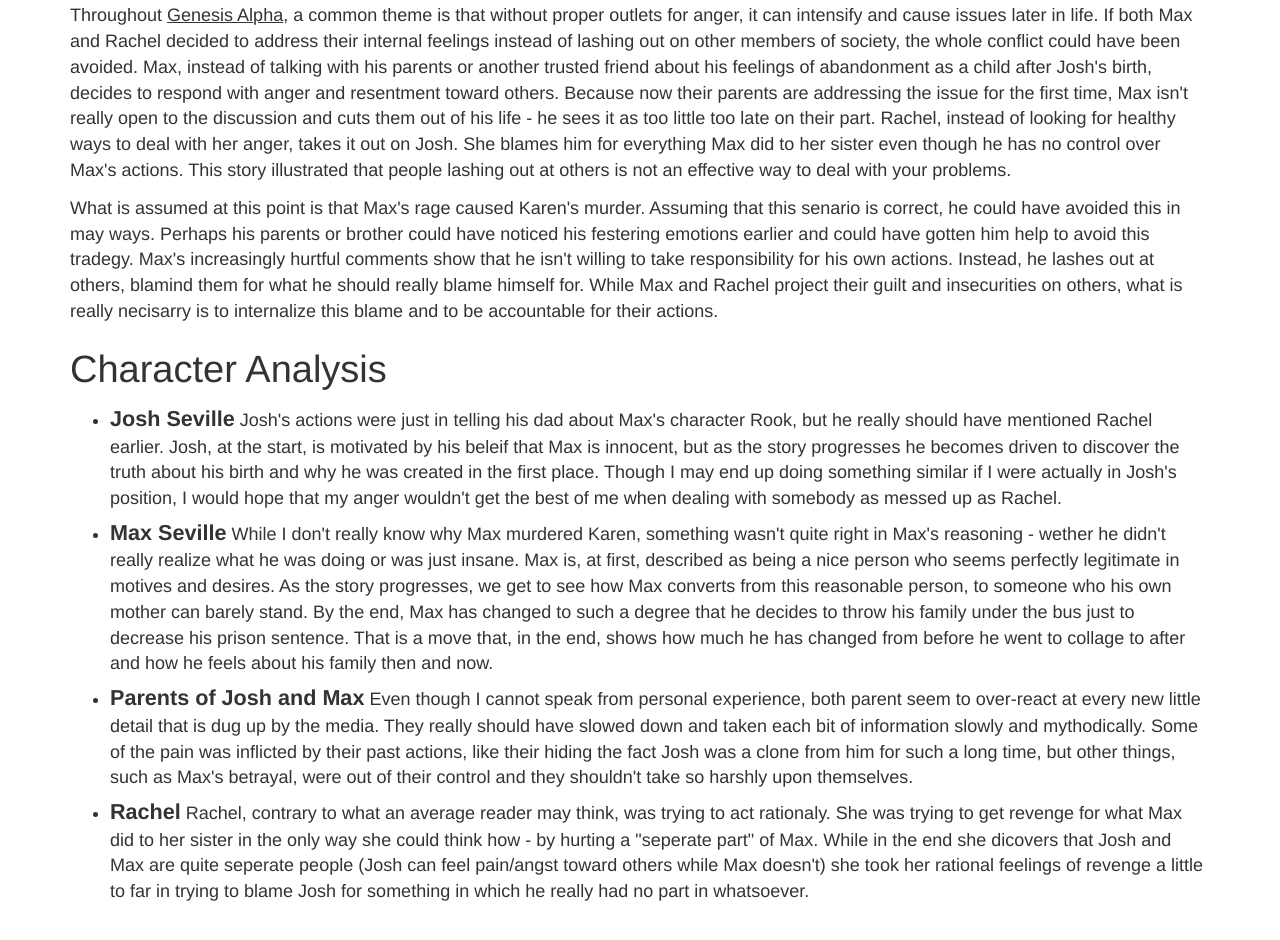
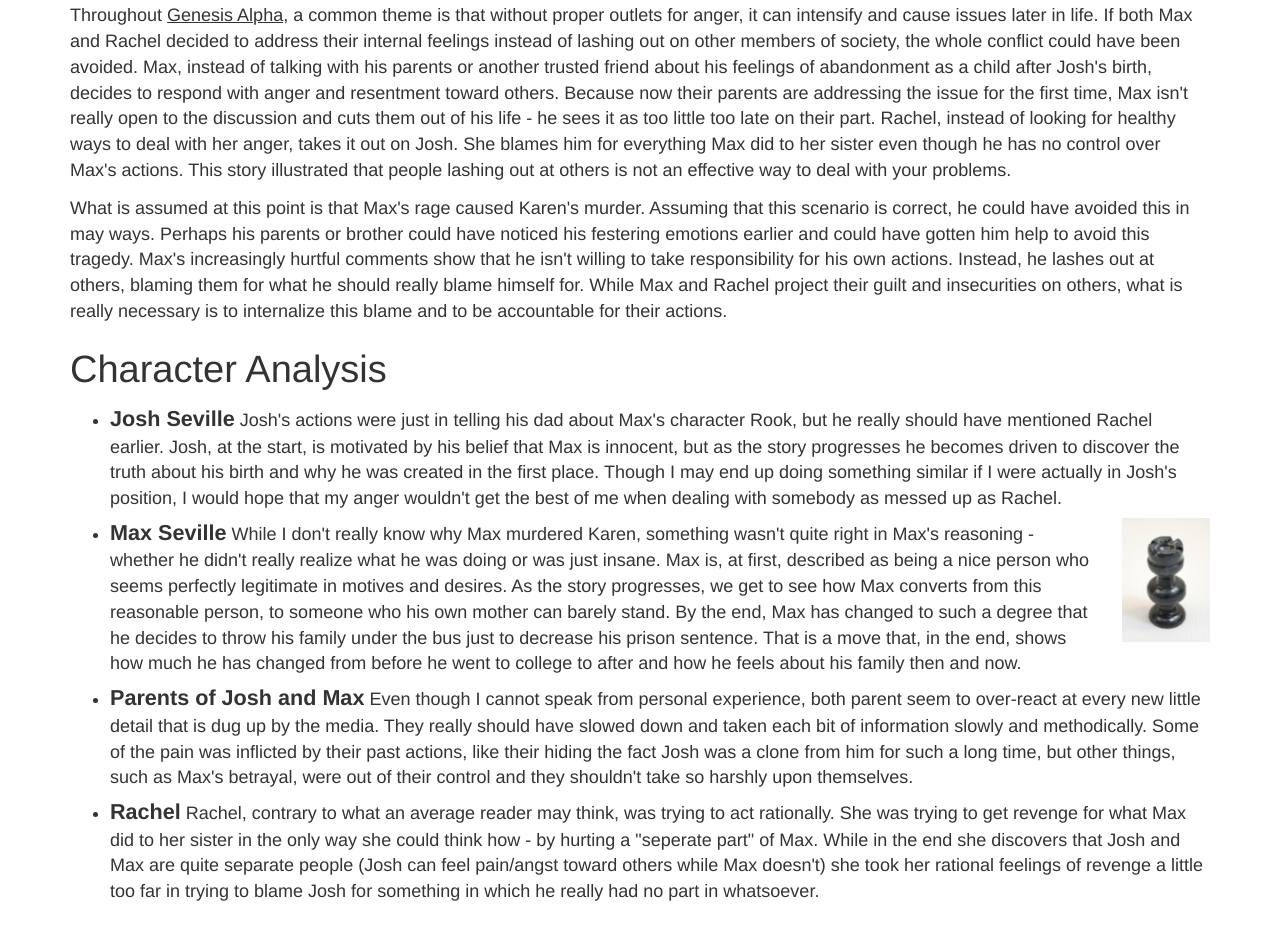
Before and after one commit to 1egoman/genesisalpha, a website: page index.html in a window 1280 px wide. Shown: the part 1134-2074 px from the top of the page. Drawn offline with Linux system fonts and the light colour scheme.

Commit message:
spell check and stone rook

```diff
--- a/index.html
+++ b/index.html
@@ -38,8 +38,8 @@
           a typical teenager's everyday experiences when his brother is blamed for the murder
           of a girl named Karen, a brother that when Josh was younger was born to help save from cancer.
           Max's reaction is very typical of somebody in his situation - of sheer shock
-          and utter belif in Max's innocence. As the story progresses, however, Rachel, the sister
-          of the girl Max allegdly murders, gives Josh proof and helps turn allegdly into
+          and utter belief in Max's innocence. As the story progresses, however, Rachel, the sister
+          of the girl Max allegedly murders, gives Josh proof and helps turn allegedly into
           probably. However, because of his "gift" to Josh earlier in life, he's not sure
           if he is at all responsible - after all, part of Josh is inside of Max!
         </p>
@@ -52,17 +52,17 @@
           his parents had been keeping since his birth. Max and Josh are clones - as his mom
           puts it, they are just "twins born a few years apart, with some scientific help. That's
           all.", as Max puts it, he's Josh's reserve parts, if he were to become sick again. Issues
-          like this make me wonder wether these kind of discussions will happen within my lifetime,
+          like this make me wonder whether these kind of discussions will happen within my lifetime,
           and if "designer babies" will become the norm.
         </p>
         <p>
           At the start of the book, Rachel, the sister of Karen, shows her anger towards Max through
-          Josh. At first, her tale is of a chilling person that Josh could never beleive to be Max. As the story
-          unfolds, Josh learns that he didn't really know Max as well as he thought. As many belive
-          there to be a connection between the two brothers, because of Josh's dontation
-          to Max. Rachel's extorsion and pusnishment of Josh, on Max's behalf, made me not want to side with her in the
+          Josh. At first, her tale is of a chilling person that Josh could never believe to be Max. As the story
+          unfolds, Josh learns that he didn't really know Max as well as he thought. As many believe
+          there to be a connection between the two brothers, because of Josh's donation
+          to Max. Rachel's extortion and punishment of Josh, on Max's behalf, made me not want to side with her in the
           first place. But, as her evil lashing-out for her sister's death to somebody who really did nothing continued,
-          her actions made me dispise her. Rachel was one of the most evil characters I have ever read in a book -
+          her actions made me despise her. Rachel was one of the most evil characters I have ever read in a book -
           her actions toward Josh made me mad and forced me, more than once, to put down the
           book. However, as the story progresses, her evil becomes less intense and by the end the tense
           relationship has resolved itself. All in all, readers end up realizing that Rachel
@@ -73,7 +73,7 @@
           Though I did finish the book, knowing what I know now, I wouldn't read it again.
           The tension between Rachel and Josh near the start of the book made me wish
           that Rachel would just go back to where she came from. As the tension between
-          the two characters climaxed and started to resolve, I was releived. This book
+          the two characters climaxed and started to resolve, I was relieved. This book
           helps show that good and evil are both relative terms and the perception of
           a person's good or evil can change in a split-second.
         </p>
@@ -104,15 +104,15 @@
         </p>
         <p>
           What is assumed at this point is that Max's rage caused Karen's murder.
-          Assuming that this senario is correct, he could have avoided this in may
+          Assuming that this scenario is correct, he could have avoided this in may
           ways. Perhaps his parents or brother could have noticed his festering
-          emotions earlier and could have gotten him help to avoid this tradegy.
+          emotions earlier and could have gotten him help to avoid this tragedy.
           Max's increasingly hurtful comments show that he isn't willing to take
           responsibility for his own actions. Instead, he lashes out at others,
-          blamind them for what he should really blame himself for.
+          blaming them for what he should really blame himself for.
 
           While Max and Rachel project their guilt and insecurities on others,
-          what is really necisarry is to internalize this blame and to be
+          what is really necessary is to internalize this blame and to be
           accountable for their actions.
         </p>
       </section>
@@ -122,27 +122,27 @@
         <h2>Character Analysis</h2>
         <ul>
           <li>
-            <!-- <img src="src/rook.jpg" style="width: 128px; padding: 20px;" class="pull-left" /> -->
             <span>Josh Seville</span>
             Josh's actions were just in telling his dad about Max's character Rook,
             but he really should have mentioned Rachel earlier. Josh, at the start,
-            is motivated by his beleif that Max is innocent, but as the story progresses
+            is motivated by his belief that Max is innocent, but as the story progresses
             he becomes driven to discover the truth about his birth and why he
             was created in the first place. Though I may end up doing something similar
             if I were actually in Josh's position, I would hope that my anger wouldn't
             get the best of me when dealing with somebody as messed up as Rachel.
           </li>
           <li>
+            <img src="src/rook.jpg" class="right-pic" />
             <span>Max Seville</span>
             While I don't really know why Max murdered Karen, something wasn't quite
-            right in Max's reasoning - wether he didn't really realize what he was doing or
+            right in Max's reasoning - whether he didn't really realize what he was doing or
             was just insane. Max is, at first, described as being a nice person who
             seems perfectly legitimate in motives and desires. As the story progresses,
             we get to see how Max converts from this reasonable person, to someone
             who his own mother can barely stand. By the end, Max has changed to such
             a degree that he decides to throw his family under the bus just to decrease
             his prison sentence. That is a move that, in the end, shows how much
-            he has changed from before he went to collage to after and how he feels
+            he has changed from before he went to college to after and how he feels
             about his family then and now.
           </li>
           <li>
@@ -150,7 +150,7 @@
             Even though I cannot speak from personal experience, both parent seem
             to over-react at every new little detail that is dug up by the media.
             They really should have slowed down and taken each bit of information slowly
-            and mythodically. Some of the pain was inflicted by their past actions, like
+            and methodically. Some of the pain was inflicted by their past actions, like
             their hiding the fact Josh was a clone from him for such a long time,
             but other things, such as Max's betrayal, were out of their control and
             they shouldn't take so harshly upon themselves.
@@ -158,11 +158,11 @@
           <li>
             <span>Rachel</span>
             Rachel, contrary to what an average reader may think, was trying to
-            act rationaly. She was trying to get revenge for what Max did to
+            act rationally. She was trying to get revenge for what Max did to
             her sister in the only way she could think how - by hurting a "seperate
-            part" of Max. While in the end she dicovers that Josh and Max are quite
-            seperate people (Josh can feel pain/angst toward others while Max doesn't)
-            she took her rational feelings of revenge a little to far in trying to blame
+            part" of Max. While in the end she discovers that Josh and Max are quite
+            separate people (Josh can feel pain/angst toward others while Max doesn't)
+            she took her rational feelings of revenge a little too far in trying to blame
             Josh for something in which he really had no part in whatsoever.
           </li>
         </ul>
--- a/sass/index.scss
+++ b/sass/index.scss
@@ -8,6 +8,12 @@ body {
 
 .underline {
   text-decoration: underline;
+}
+
+.right-pic {
+  @extend .pull-right;
+  width: 108px;
+  padding-left: 20px;
 }
 
 // character analysis section
```
Also changed, not shown: index.css, src/rook.jpg (added), 1 other file.
